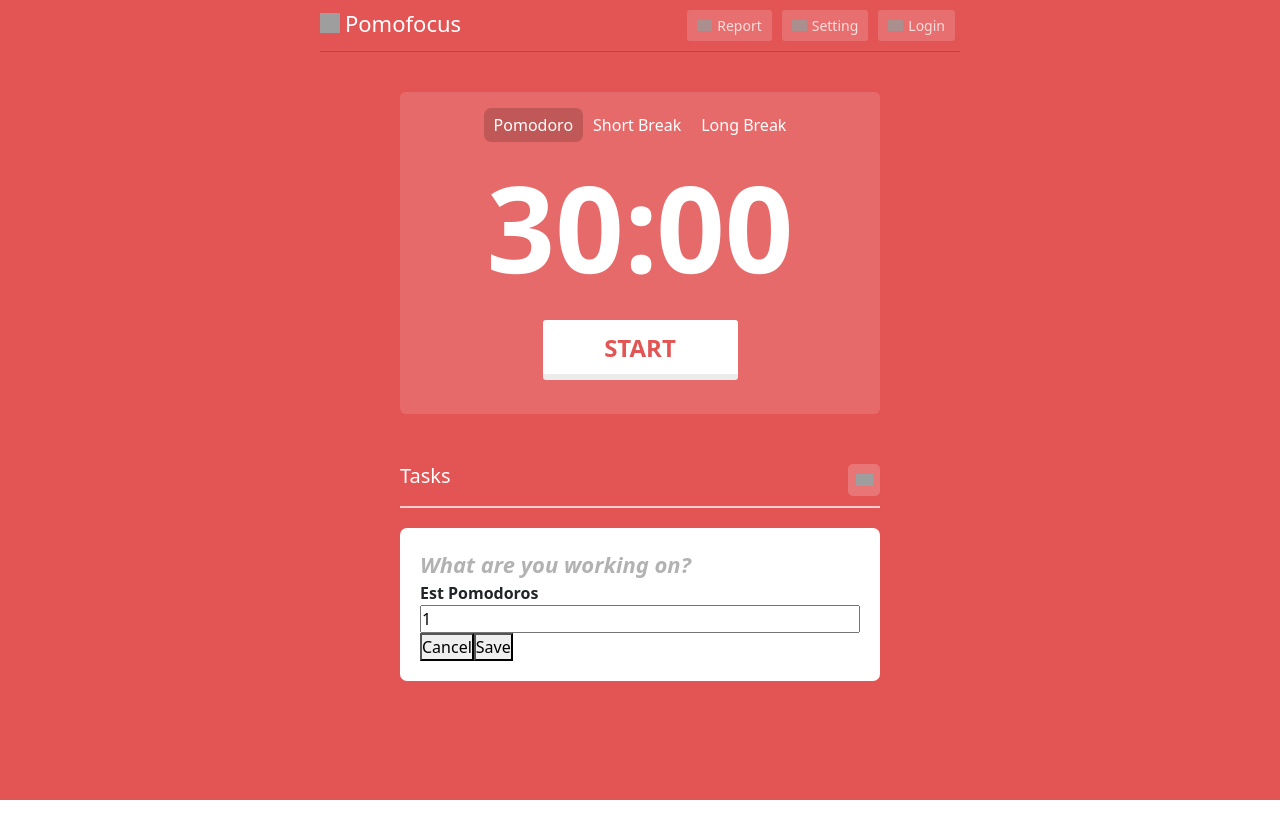
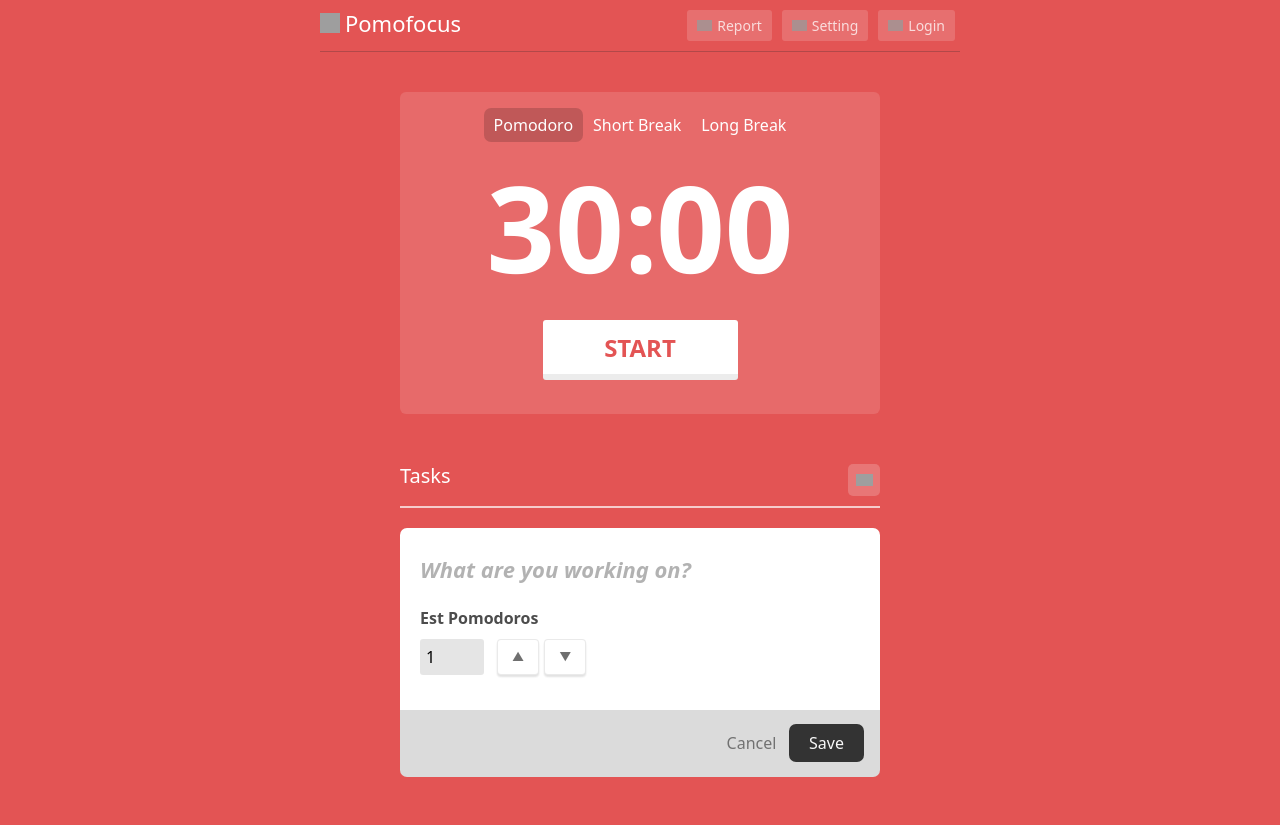
Before and after one commit to doovis/Pomodoro_Timer, a React (Create React App) app: page / in a window 1280 px wide. Both pictures are taken after a click on the element "Add Task". Before the commit the page ends 800 px from the top, so only its background shows below. Built offline with nearby package versions, Linux system fonts and the light colour scheme; grey boxes are pictures that could not be loaded.

Commit message:
Further developed  add task functionality

```diff
--- a/src/App.css
+++ b/src/App.css
@@ -1,7 +1,10 @@
+* {
+    box-sizing: border-box;
+}
+
 .Main {
     margin: 0;
     padding: 0 1rem;
-    box-sizing: border-box;
     min-height: 100vh;
     transition: 1s;
 }
--- a/src/Components/Task.css
+++ b/src/Components/Task.css
@@ -9,7 +9,7 @@
 .task-header {
     color: #fff;
     display: flex;
-    width: 480px;
+    max-width: 480px;
     padding: 10px 0;
     justify-content: space-between;
     align-items: center;
@@ -65,15 +65,96 @@
 }
 
 .new-task {
+    margin-bottom: 3rem;
+}
+
+.conf-area {
     display: flex;
     flex-direction: column;
     width: 100%;
     background: #fff;
     margin: 20px auto 0px;
     padding: 20px;
-    border-radius: 7px;
+    font-weight: 700;
+    color: rgba(0, 0, 0, 0.7);
+    border-radius: 7px 7px 0px 0px;
     border: none;
     /* transition: cubic-bezier(0.075, 0.82, 0.165, 1); */
+}
+
+.conf-area p {
+    margin-bottom: 9px;
+}
+
+.pom-input {
+    display: flex;
+    align-items: center;
+    margin-bottom: 15px;
+}
+
+.pomodoro-num {
+    background: rgba(0, 0, 0, 0.1);
+    border: none;
+    border-radius: 3px;
+    font-weight: 500;
+    padding: 6px;
+    margin-right: 8px;
+    width: 4rem;
+    outline:none;
+}
+
+.pomo-controls {
+    border: 1px solid rgba(0, 0, 0, 0.1);
+    border-radius: 4px;
+    font-size: 12px;
+    margin-left: 5px;
+    padding: 8px 14px;
+    background: #fff;
+    color:rgba(0, 0, 0, 0.7);
+    box-shadow: 0px 2px 2px rgba(0, 0, 0, 0.15);
+    opacity: 0.8;
+}
+
+.pomo-controls:hover {
+    opacity: 1;
+}
+
+.action-area {
+    display: flex;
+    justify-content: flex-end;
+    width: 100%;
+    padding: 0.9rem 1rem;
+    background: rgb(219, 219, 219);
+    border-radius: 0px 0px 7px 7px;
+}
+
+.action-area button {
+    border: none;
+    width: 75px;
+    padding: 7px;
+    font-weight: 500;
+}
+
+.action-area button:first-child {
+    background: rgba(255, 255, 255, 0);
+    color:  rgba(0, 0, 0, 0.6);
+    opacity: 0.8;
+}
+
+.action-area button:first-child:hover {
+    opacity: 1;
+}
+
+.action-area button:last-child {
+    background:rgb(10, 10, 10);
+    color: #fff;
+    font-weight: 400;
+    border-radius: 7px;
+    opacity: 0.8;
+}
+
+.action-area button:last-child:hover {
+    opacity: 1;
 }
 
 .task-name {
@@ -81,6 +162,7 @@
     font-style: italic;
     font-weight: 600;
     font-size: 22px;
+    padding: 5px 0 20px;
     outline: none;
 }
 
--- a/src/Components/Task.jsx
+++ b/src/Components/Task.jsx
@@ -4,14 +4,22 @@
 const Task = () => {
     const [taskActive, setTaskActive] = useState(false);
     const [pomNum, setPomNum] = useState(1);
+    const [tasklist, setTasklist] = useState([]);
     // const taskRef = useRef(taskActive);
+
+    const handleTasks = () => {
+        const taskName = document.getElementsByClassName('task-name');
+
+        console.log(taskName.value);
+
+    }
 
     const pomodoroNum = (e) => {
         const numb = e.target.value
         if (numb === "")
             setPomNum(e.target.value)
 
-        if (numb.match(/^[0-9]+$/) && numb < 50)
+        if (numb.match(/^[0-9]+$/) && numb < 1000)
             setPomNum(e.target.value)
         else
             console.log("Invalid value");
@@ -23,15 +31,27 @@
                 <h5>Tasks</h5>
                 <button><img alt="options" src="https://pomofocus.io/icons/threedots-white.png" /></button>
             </div>
+
+            <div>
+                {tasklist.map((item) => {
+                    console.log(item);
+                })}
+            </div>
             {
                 taskActive ?
                 <div className="new-task">
-                    <input type="text" className="task-name" placeholder="What are you working on?"/>
-                    <b>Est Pomodoros</b>
-                    <input type="text" value={pomNum} onChange={(ev) => {pomodoroNum(ev)}}/>
-                    <div>
+                    <div className='conf-area'>
+                        <input type="text" className="task-name" placeholder="What are you working on?"/>
+                        <p>Est Pomodoros</p>
+                        <div className="pom-input">
+                            <input className='pomodoro-num' type="text" value={pomNum} onChange={(ev) => {pomodoroNum(ev)}}/>
+                            <button className='pomo-controls' onClick={() => {if (pomNum < 999) setPomNum(Number(pomNum)  + 1)}}>▲</button>
+                            <button className='pomo-controls' onClick={() => {if (pomNum > 1) setPomNum(pomNum  - 1)}}>▼</button>
+                        </div>
+                    </div>
+                    <div className='action-area'>
                         <button onClick={() => setTaskActive(false)}>Cancel</button>
-                        <button onClick={() => setTaskActive(false)}>Save</button>
+                        <button onClick={() => {handleTasks(); setTaskActive(false)}}>Save</button>
                     </div>
                 </div>
                 :
```
